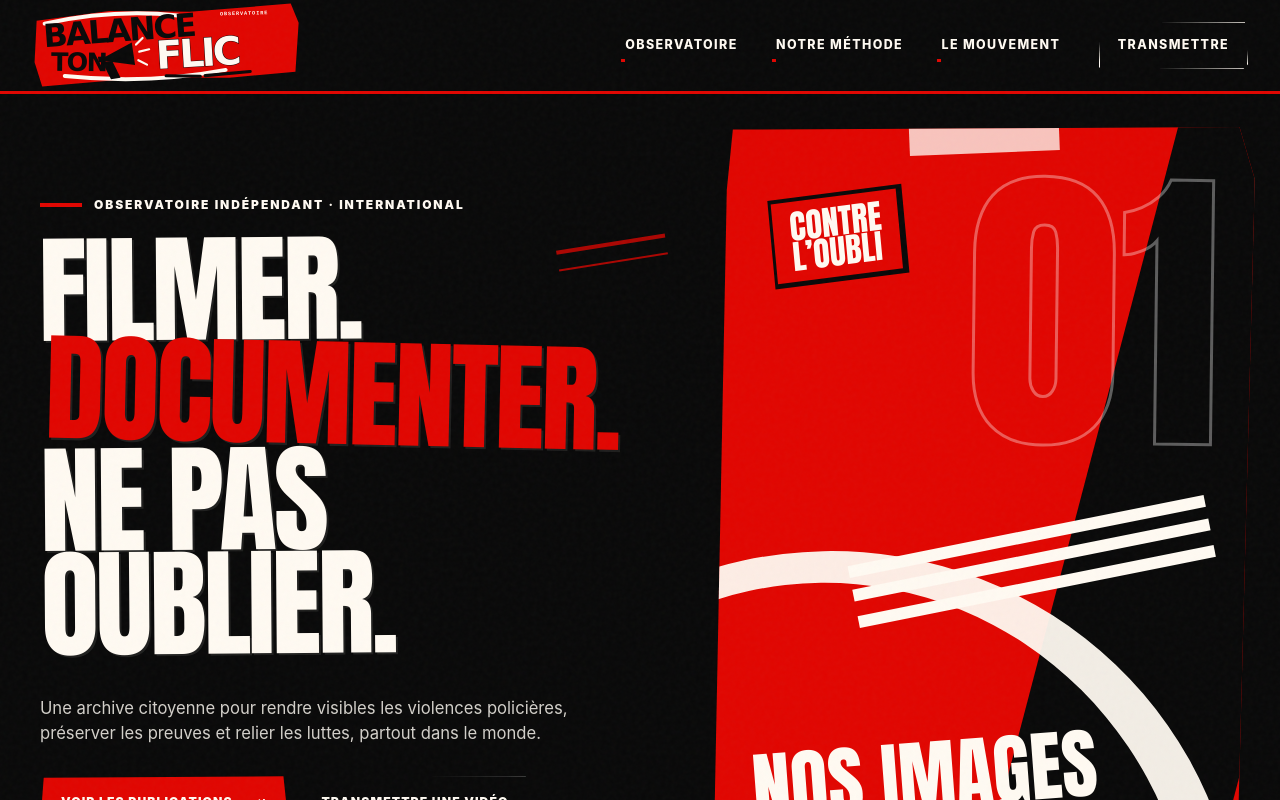
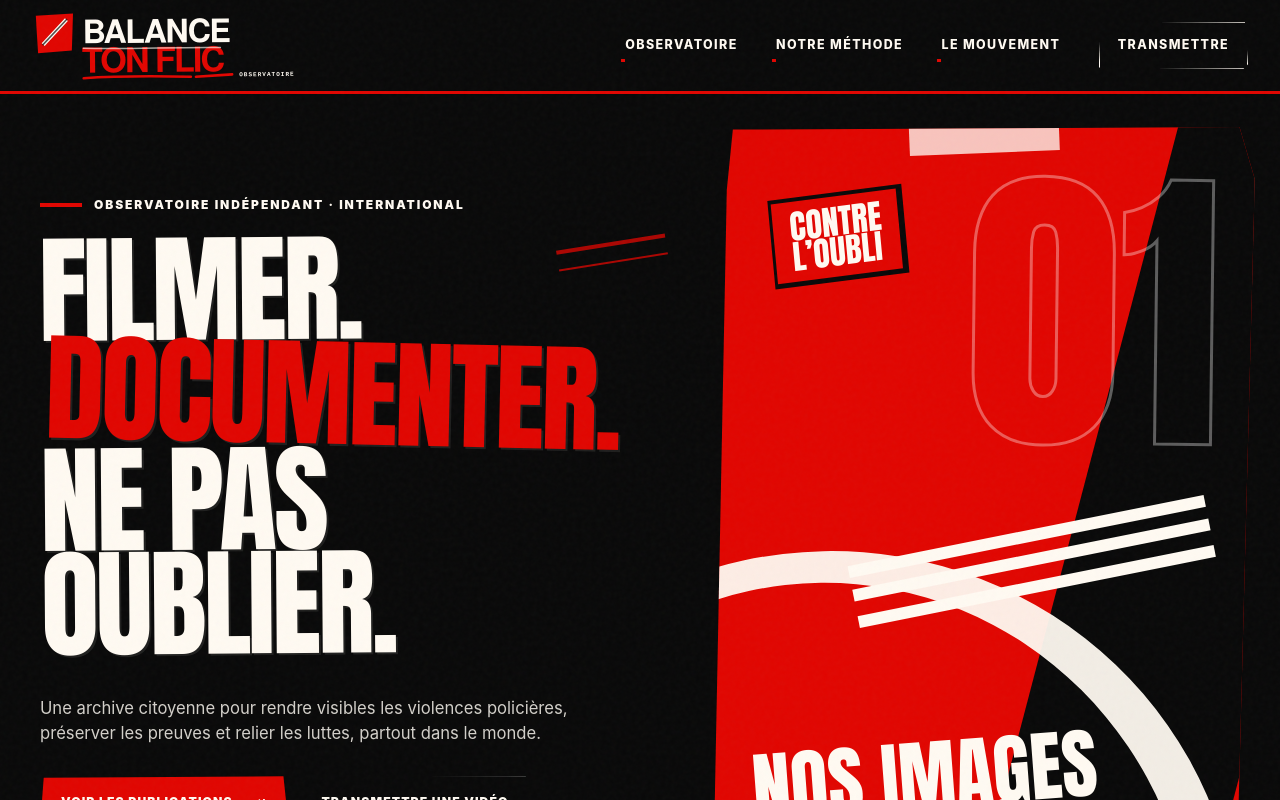
Before and after one commit to IceliosPY/BalanceTonFlic, an Angular app: page / in a window 1280 px wide. Shown: the top 800 px of the page. Built offline with nearby package versions, Linux system fonts and the light colour scheme.

Commit message:
Replace header logo with editorial wordmark

```diff
--- a/src/styles.css
+++ b/src/styles.css
@@ -209,8 +209,8 @@
     linear-gradient(95deg, transparent 0 49.8%, rgba(9, 9, 9, .035) 50%, transparent 50.2%);
 }
 .site-header { height: 94px; border-bottom: 3px solid var(--red); }
-.brand { width: 272px; transform: rotate(-1.4deg); transition: transform .2s ease; }
-.brand:hover { transform: rotate(.6deg) scale(1.025); }
+.brand { width: 282px; transform: rotate(-.5deg); transition: transform .2s ease; }
+.brand:hover { transform: rotate(.3deg) scale(1.018); }
 .brand img { filter: none; }
 .main-nav a:not(.nav-cta) { position: relative; }
 .main-nav a:not(.nav-cta)::after { content: ""; position: absolute; left: -4px; right: 100%; bottom: -7px; height: 3px; background: var(--red); transform: rotate(-2deg); transition: right .2s ease; }
@@ -307,7 +307,7 @@
 .movement-mark::before { content: ""; position: absolute; inset: 7%; border: 3px solid var(--white); border-radius: 52% 48% 55% 45% / 44% 56% 46% 54%; transform: rotate(4deg); }
 .movement-copy { position: relative; z-index: 1; }
 .contribute { position: relative; clip-path: polygon(0 4%, 11% 1%, 23% 4%, 37% 0, 52% 3%, 67% .5%, 82% 3.5%, 100% 1%, 100% 100%, 0 100%); padding-top: 130px; }
-.site-footer > img { width: 265px; transform: rotate(-1.5deg); }
+.site-footer > img { width: 280px; transform: rotate(-.5deg); }
 
 @media (max-width: 980px) {
   .site-header { height: 84px; }
```
Also changed, not shown: public/assets/logo-btf.svg.
